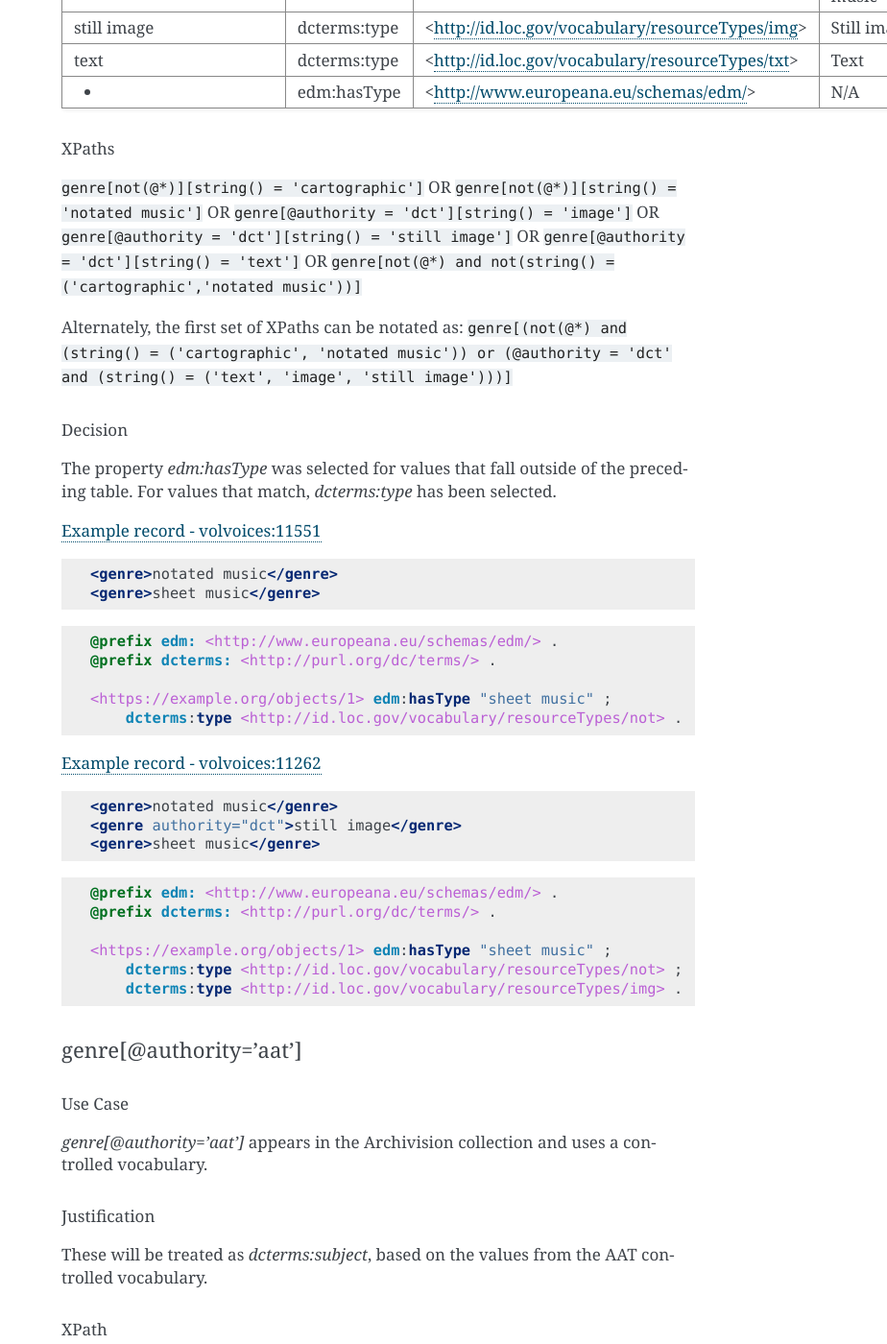
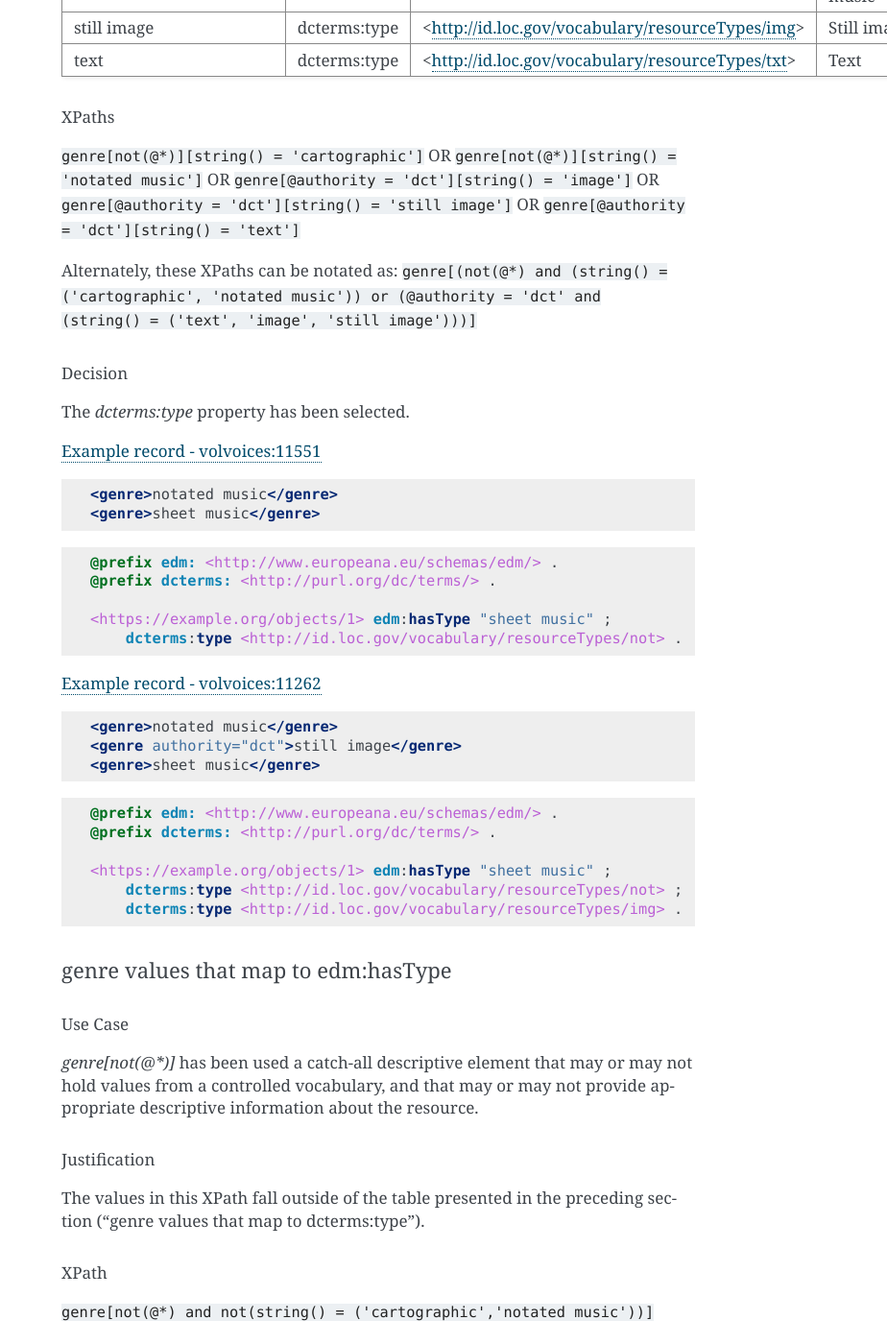
Before and after one commit to UTKcataloging/mods_to_rdf, a Sphinx documentation site: the page built from docs/source/contents/4_draft_mapping.rst, in a window 1280 px wide and 1400 px high, scrolled down 38885 px. Shown: the whole window at 96% size, without its empty margins (356-1280 px from the left). Built offline with Sphinx 7.4.7, drawn with Linux system fonts in a browser that asks for light colours; formulas are drawn with MathJax 3; some of the changed text lies outside the part shown.

Commit message:
Add a section for genre[not(@*)] values that fall outside of our noted range of values.

```diff
--- a/docs/source/contents/4_draft_mapping.rst
+++ b/docs/source/contents/4_draft_mapping.rst
@@ -1794,8 +1794,8 @@ genre
 | edm:hasType     | URI/String Literal | N/A   |
 +-----------------+--------------------+-------+
 
-genre: values that map to dcterms:type and edm:hasType
-------------------------------------------------------
+genre: values that map to dcterms:type
+--------------------------------------
 
 Use Case
 ^^^^^^^^
@@ -1818,8 +1818,6 @@ For values *outside* of the following table, we selected the `edm:hasType` prope
 +-----------------------------------------------+---------------+--------------------------------------------------+--------------------+
 | text                                          | dcterms:type  | <http://id.loc.gov/vocabulary/resourceTypes/txt> | Text               |
 +-----------------------------------------------+---------------+--------------------------------------------------+--------------------+
-| *                                             | edm:hasType   | <http://www.europeana.eu/schemas/edm/>           | N/A                |
-+-----------------------------------------------+---------------+--------------------------------------------------+--------------------+
 
 XPaths
 ^^^^^^
@@ -1827,15 +1825,14 @@ XPaths
 :code:`genre[not(@*)][string() = 'notated music']` OR
 :code:`genre[@authority = 'dct'][string() = 'image']` OR
 :code:`genre[@authority = 'dct'][string() = 'still image']` OR
-:code:`genre[@authority = 'dct'][string() = 'text']` OR
-:code:`genre[not(@*) and not(string() = ('cartographic','notated music'))]`
-
-Alternately, the first set of XPaths can be notated as:
+:code:`genre[@authority = 'dct'][string() = 'text']`
+
+Alternately, these XPaths can be notated as:
 :code:`genre[(not(@*) and (string() = ('cartographic', 'notated music')) or (@authority = 'dct' and (string() = ('text', 'image', 'still image')))]`
 
 Decision
 ^^^^^^^^
-The property `edm:hasType` was selected for values that fall outside of the preceding table. For values that match, `dcterms:type` has been selected.
+The `dcterms:type` property has been selected.
 
 `Example record - volvoices:11551 <https://digital.lib.utk.edu/collections/islandora/object/volvoices:11551/datastream/MODS/view>`_
 
@@ -1868,6 +1865,36 @@ The property `edm:hasType` was selected for values that fall outside of the prec
     <https://example.org/objects/1> edm:hasType "sheet music" ;
         dcterms:type <http://id.loc.gov/vocabulary/resourceTypes/not> ;
         dcterms:type <http://id.loc.gov/vocabulary/resourceTypes/img> .
+
+genre values that map to edm:hasType
+------------------------------------
+Use Case
+^^^^^^^^
+`genre[not(@*)]` has been used a catch-all descriptive element that may or may not hold values from a controlled vocabulary, and that may or may not provide appropriate descriptive information about the resource.
+
+Justification
+^^^^^^^^^^^^^
+The values in this XPath fall outside of the table presented in the preceding section ("genre values that map to dcterms:type").
+
+XPath
+^^^^^
+:code:`genre[not(@*) and not(string() = ('cartographic','notated music'))]`
+
+Decision
+^^^^^^^^
+Use the `edm:hasType` property for these values.
+
+`Example record - volvoices:3827 <https://digital.lib.utk.edu/collections/islandora/object/volvoices:3827/datastream/MODS/content>`_
+
+.. code-block:: xml
+
+    <genre>Hogsheads</genre>
+
+.. code-block:: turtle
+
+    @prefix edm: <http://www.europeana.eu/schemas/edm/> .
+
+    <https://example.org/objects/1> edm:hasType "Hogsheads" .
 
 genre[@authority='aat']
 -----------------------
```
